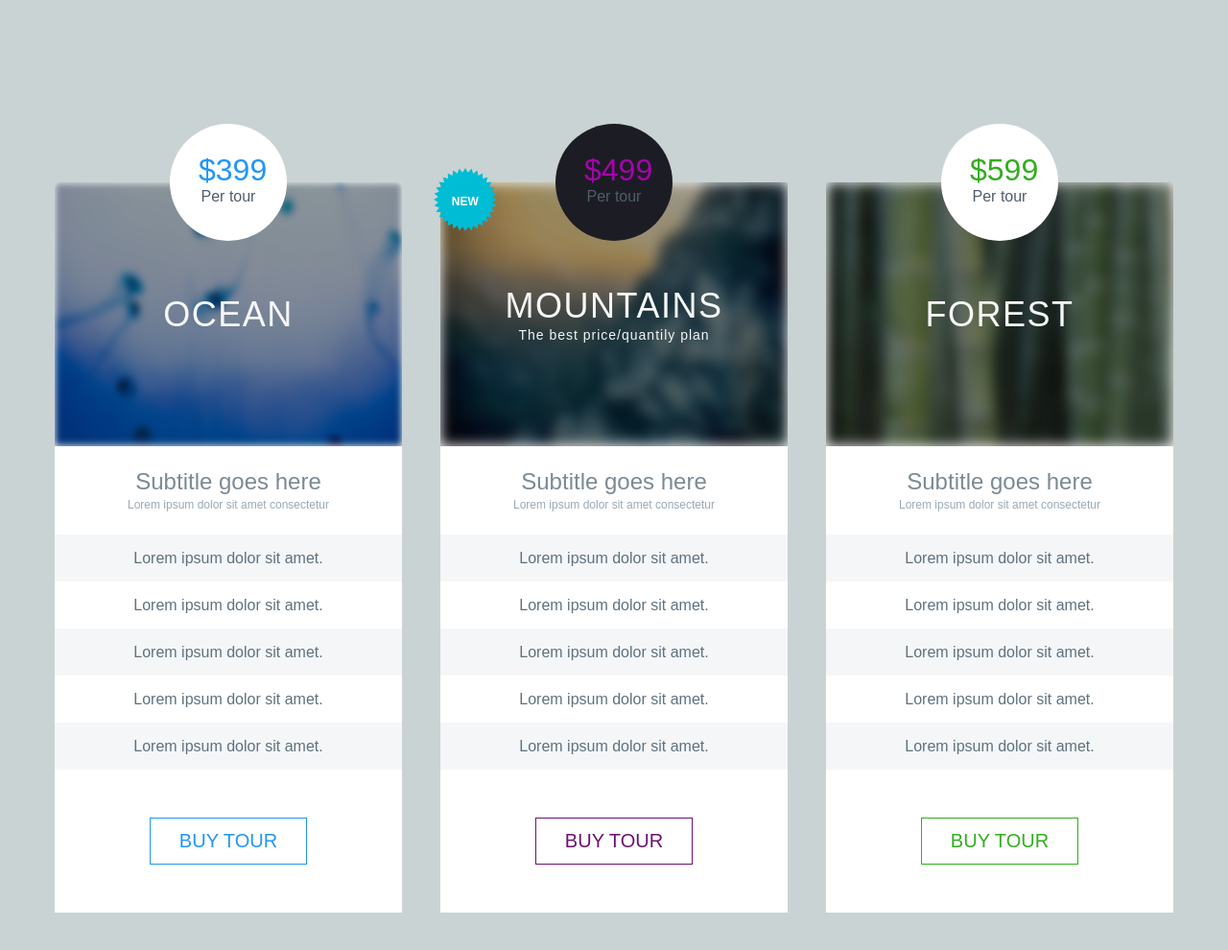
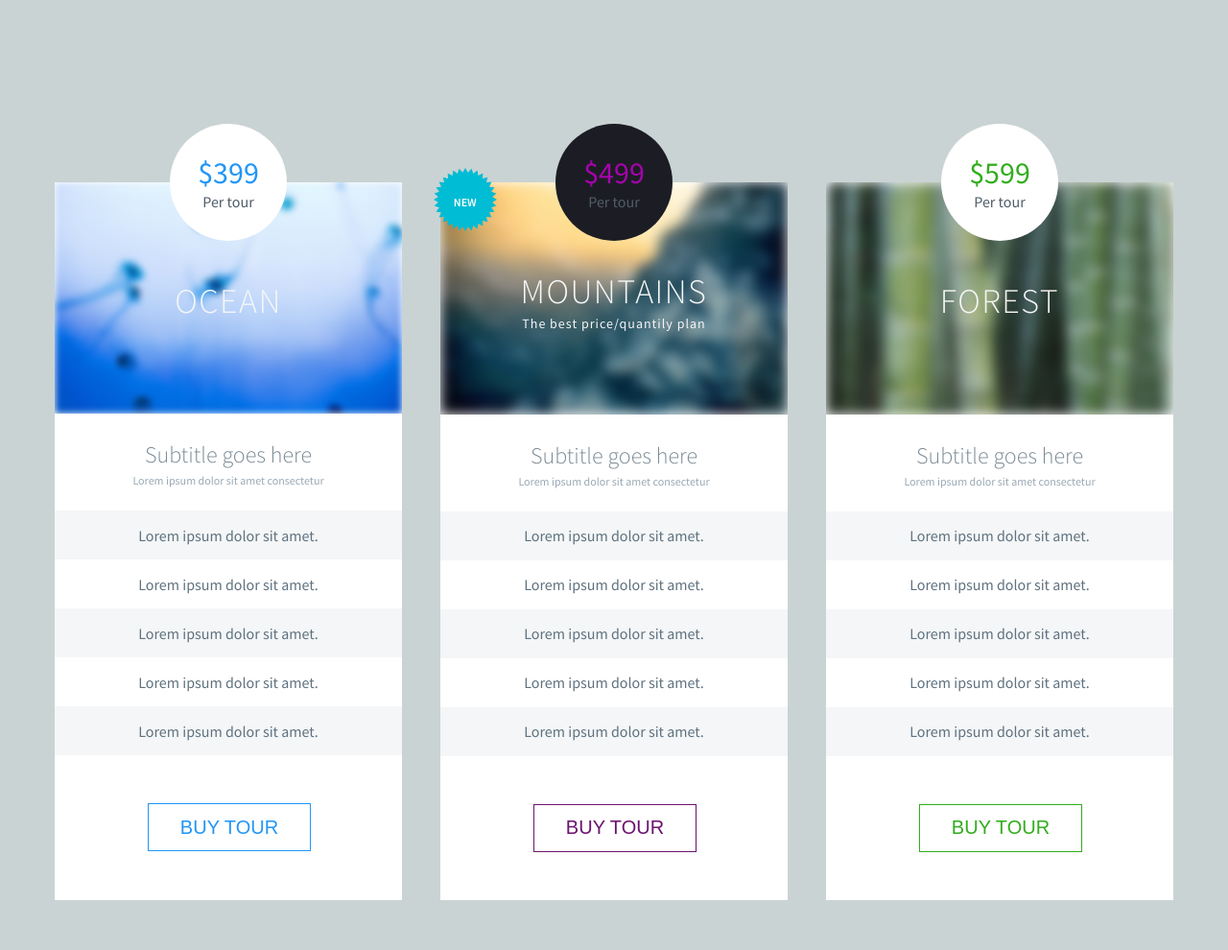
Before and after one commit to cuong-bm-102/Version1, a plain HTML site: page index.html in a window 1280 px wide. Shown: the whole page at 96% size. Drawn offline with Linux system fonts and the light colour scheme.

Commit message:
update 3

```diff
--- a/css/style.css
+++ b/css/style.css
@@ -6,10 +6,10 @@
 
 html {
     font-size: 16px;
-    scroll-behavior: smooth;
 }
+
 body {
-    font-family: 'Myriad Pro', sans-serif;
+    font-family: 'Source Sans Pro', sans-serif;
     color: #505d6a;
     background-color: #cad3d3;
 }
@@ -27,7 +27,6 @@
     position: relative;
     background-color: white;
     margin: 75px 20px 0 20px;
-    border: none;
 }
 
 /* CONTENT ITEM PRICE*/
@@ -35,13 +34,12 @@
 .content__item--price {
     width: 7.625em;
     height: 7.625em;
-    padding: 30px;
     background-color: #ffffff;
     border-radius: 50%;
     display: flex;
-    flex-direction: column;
+    align-items: center;
+    justify-content: center;
     position: absolute;
-    top: 0;
     left: 50%;
     transform: translate(-50%,-50%);
     z-index: 10;
@@ -77,18 +75,15 @@
 
 .content__item--brand {
     position: relative;
-    height: 275px;
 }
 
 .content__item--brand img {
     width: 100%;
-    height: 100%;
-    filter: brightness(60%);
 }
 
 .content__item--brand .brand {
     font-size: 36px;
-    font-weight: 400;
+    font-weight: 300;
     color: #f5f6f6;
     letter-spacing: 1.5px;
 }
@@ -125,15 +120,11 @@
     color: white;
     top: 50%;
     left: 50%;
+    transform: translate(-50%,-50%);
     z-index: 10;
-    transform: translate(-50%,-50%);
 }
 
 /* CONTENT ITEM INFO*/
-
-.content__item--info {
-    background-color: white;
-}
 
 .info__title {
     padding: 23px 15px;
@@ -143,7 +134,7 @@
     margin: 0;
     font-size: 24px;
     color: #7b8a94;
-    font-weight: normal;
+    font-weight: 300;
 }
 
 .info__title .description {
@@ -168,8 +159,8 @@
 }
 
 .btnbuytour {
-    border: none;
-    padding: 12px 30px;
+    width: 170px;
+    height: 50px;
     background-color: transparent;
     font-size: 20px;
     transition: all 0.5s;
--- a/index.html
+++ b/index.html
@@ -8,7 +8,7 @@
     <!-- *********  CSS *********-->
             <!-- FONT GOOGLE -->
     <link rel="preconnect" href="https://fonts.gstatic.com">
-    <link href="https://fonts.googleapis.com/css2?family=Noto+Sans+JP:wght@100;300;400;500;700&display=swap" rel="stylesheet">
+    <link href="https://fonts.googleapis.com/css2?family=Source+Sans+Pro:wght@200;300;400;600;900&display=swap" rel="stylesheet">
             <!-- MAIN CSS -->
     <link rel="stylesheet" href="./css/style.css">
 
@@ -19,8 +19,10 @@
         <!-- ITEM1 -->
         <div class="content__item item__1">
             <div class="content__item--price">
+                <div class="price__div">
                     <p class="price">$399</p>
                     <span class="tour">Per tour</span>
+                </div>
             </div>
             <div class="content__item--brand">
                 <img src="./image/ocean.png" alt="">
@@ -48,8 +50,10 @@
         <!-- ITEM2 -->
         <div class="content__item item__2">
             <div class="content__item--price">
+                <div class="price__div">
                     <p class="price">$499</p>
                     <span class="tour">Per tour</span>
+                </div>
             </div>
             <div class="content__item--new">
                 <img src="./image/newmark.png" alt="">
@@ -82,8 +86,10 @@
         <!-- ITEM 3 -->
         <div class="content__item item__3">
             <div class="content__item--price">
+                <div class="price__div">
                     <p class="price">$599</p>
                     <span class="tour">Per tour</span>
+                </div>
             </div>
             <div class="content__item--brand">
                 <img src="./image/forest.png" alt="">
```
Lines whose indentation alone changed are shown as unchanged.
